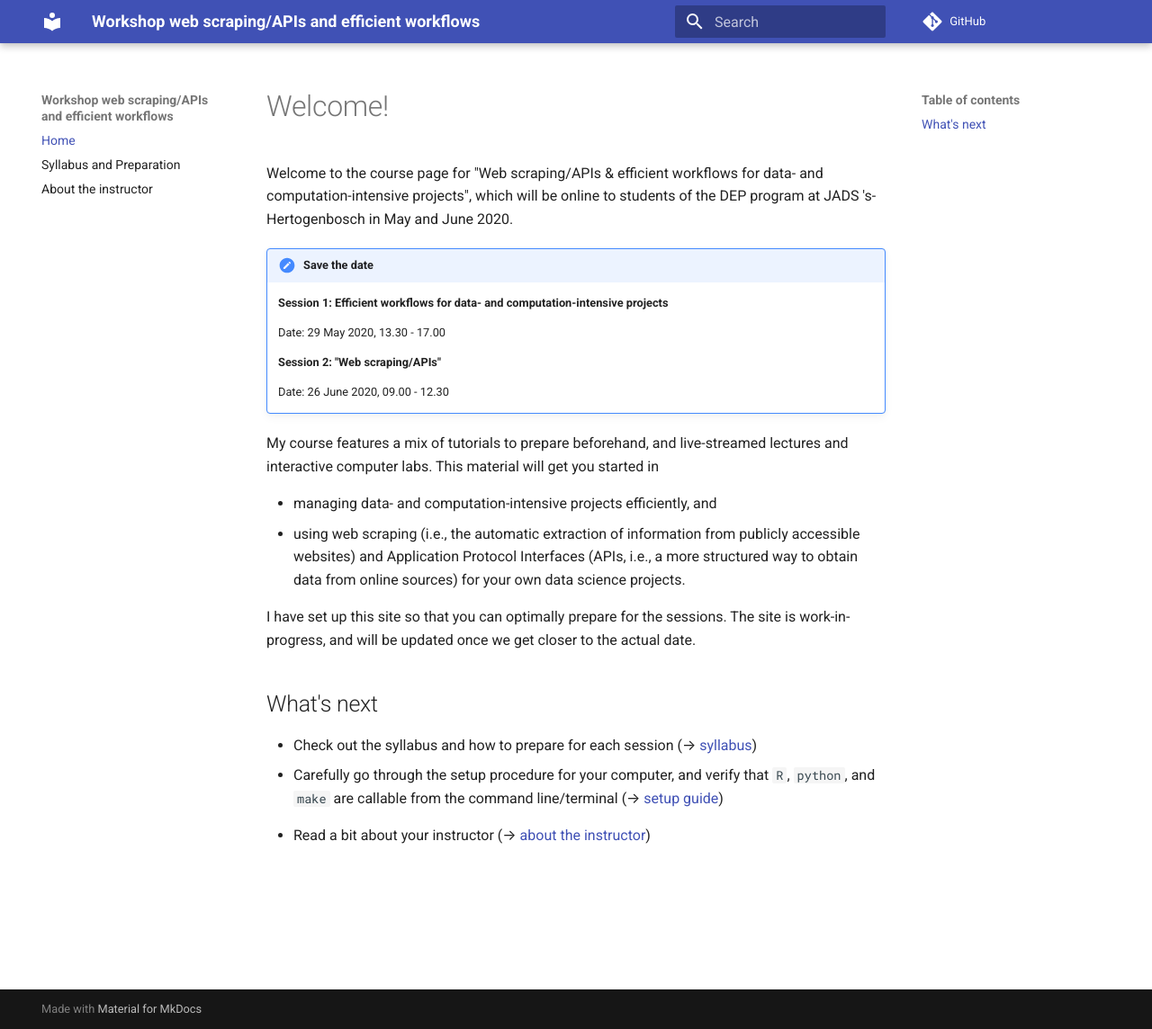
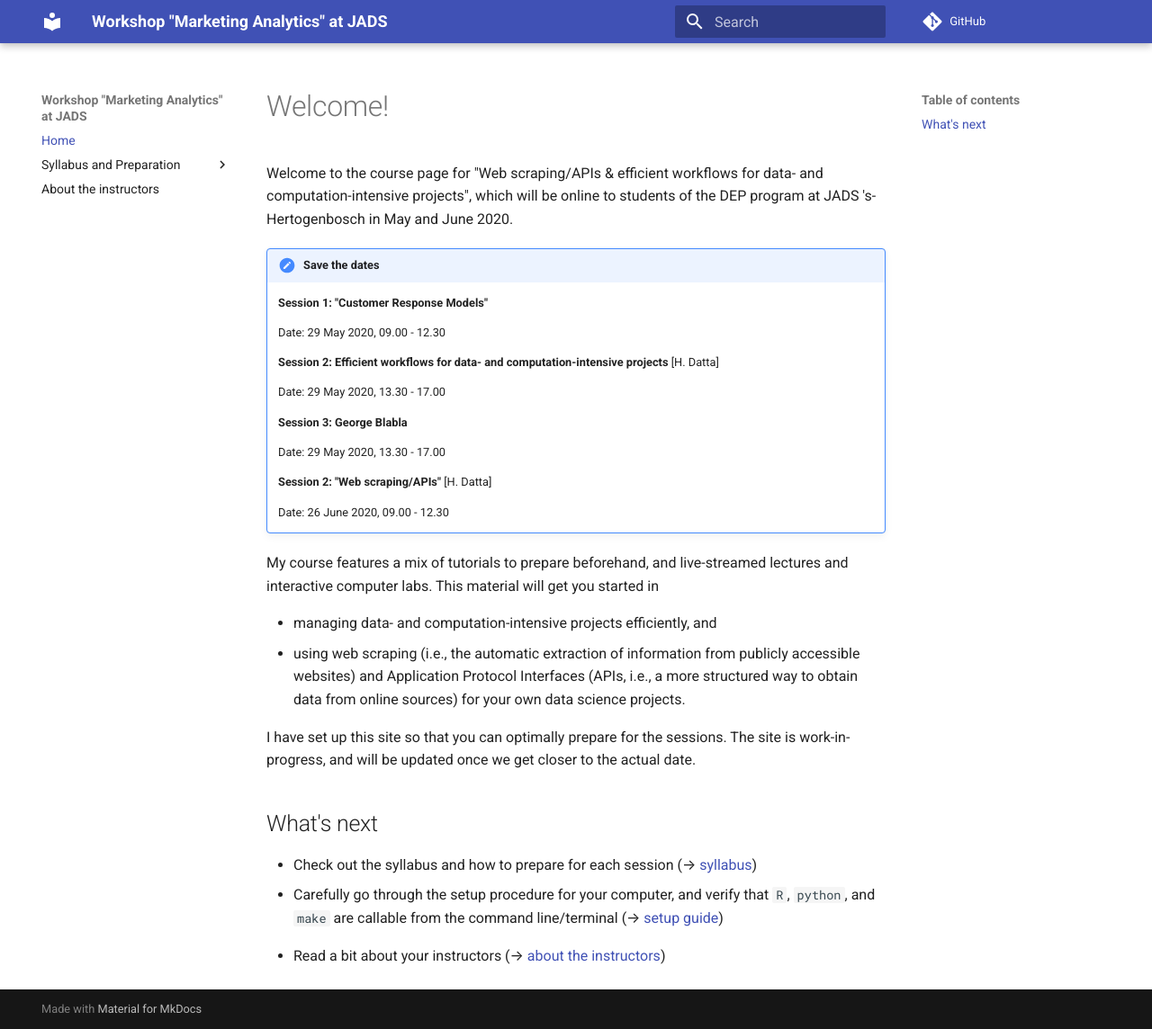
Before and after one commit to hannesdatta/course-jads2020, an MkDocs documentation site: the page built from docs/index.md, in a window 1280 px wide and 1144 px high. Shown: the whole window at 90% size. Built offline with MkDocs 1.6.1 and Material for MkDocs 9.7.7, drawn with Linux system fonts in a browser that asks for light colours; comment, search, counter and statistics services are not loaded.

```diff
--- a/docs/index.md
+++ b/docs/index.md
@@ -2,15 +2,24 @@
 
 Welcome to the course page for "Web scraping/APIs & efficient workflows for data- and computation-intensive projects", which will be online to students of the DEP program at JADS 's-Hertogenbosch in May and June 2020.
 
-!!! summary "Save the date"
+!!! summary "Save the dates"
 
-    **Session 1: Efficient workflows for data- and computation-intensive projects**
+	**Session 1: "Customer Response Models"**
+
+    Date: 29 May 2020, 09.00 - 12.30
+
+    **Session 2: Efficient workflows for data- and computation-intensive projects** [H. Datta]
 
     Date: 29 May 2020, 13.30 - 17.00
 
-    **Session 2: "Web scraping/APIs"**
+    **Session 3: George Blabla**
 
-    Date: 26 June 2020, 09.00 - 12.30
+    Date: 29 May 2020, 13.30 - 17.00
+
+    **Session 2: "Web scraping/APIs"** [H. Datta]
+
+	Date: 26 June 2020, 09.00 - 12.30
+
 
 
 My course features a mix of tutorials to prepare beforehand, and live-streamed lectures and interactive computer labs. This material will get you started in
@@ -26,4 +35,4 @@ is work-in-progress, and will be updated once we get closer to the actual date.
 - Check out the syllabus and how to prepare for each session (&rarr; [syllabus](syllabus.md))
 - Carefully go through the setup procedure for your computer, and verify that `R`, `python`, and `make` are callable from the command line/terminal (&rarr; [setup guide](http://tilburgsciencehub.com/setup))
 <!--- Review the detailed course schedule (&rarr; [schedule](schedule.md))-->
-- Read a bit about your instructor (&rarr; [about the instructor](about.md))
+- Read a bit about your instructors (&rarr; [about the instructors](about.md))
--- a/mkdocs.yml
+++ b/mkdocs.yml
@@ -1,15 +1,20 @@
-site_name: Workshop web scraping/APIs and efficient workflows
+site_name: Workshop "Marketing Analytics" at JADS
 site_url: https://github.io/hannesdatta/course-jads2020
 repo_url: https://github.com/hannesdatta/course-jads2020
 repo_name: 'GitHub'
-site_description: "Course syllabus for class on web scraping/APIs and efficient workflows, taught at JADS 's-Hertogenbosch in 2020."
+site_description: "Course syllabus for the Marketing Analytics sessions at JADS 's-Hertogenbosch in 2020."
 site_author: Hannes Datta
 
 nav:
 - Home: index.md
-- Syllabus and Preparation: syllabus.md
+- Syllabus and Preparation:
+    - Session 1: sessions/session1.md
+    - Session 2: sessions/workflows.md
+    - Session 3: sessions/session2.md
+    - Session 4: sessions/scraping.md
+
 #- Schedule: schedule.md
-- About the instructor: about.md
+- About the instructors: about.md
 
 theme:
   name: 'material'
```
Also changed, not shown: docs/about.md (+7 -1 lines), docs/sessions/scraping.md (added, +35 -0 lines), docs/sessions/session1.md (added, +80 -0 lines), docs/sessions/session2.md (added, +80 -0 lines), docs/sessions/workflows.md (added, +45 -0 lines).
